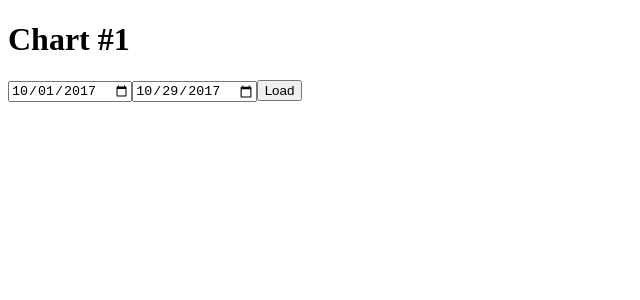
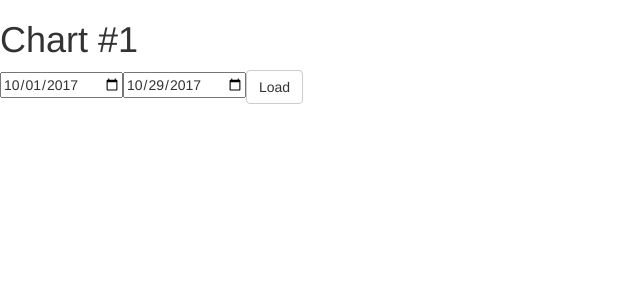
Before and after one commit to rob-earwaker/intensity, a React app: page / in a window 1280 px wide. Shown: the top 300 px of the page, without its empty margins (0-640 px from the left). Built offline with nearby package versions, Linux system fonts and the light colour scheme.

Commit message:
Use react-bootstrap button

```diff
--- a/package.json
+++ b/package.json
@@ -12,6 +12,7 @@
   "dependencies": {
     "d3": "^5.0.0",
     "react": "^16.3.1",
+    "react-bootstrap": "^0.32.1",
     "react-dom": "^16.3.1"
   },
   "devDependencies": {
--- a/src/index.html
+++ b/src/index.html
@@ -1,9 +1,14 @@
 <!DOCTYPE html>
 <html>
+
 <head>
+    <link rel="stylesheet" href="https://maxcdn.bootstrapcdn.com/bootstrap/3.3.7/css/bootstrap.min.css" integrity="sha384-BVYiiSIFeK1dGmJRAkycuHAHRg32OmUcww7on3RYdg4Va+PmSTsz/K68vbdEjh4u"
+      crossorigin="anonymous">
   <title>UK CO2 Intensity</title>
 </head>
+
 <body>
   <div id="root"></div>
 </body>
+
 </html>
--- a/src/index.jsx
+++ b/src/index.jsx
@@ -1,6 +1,7 @@
 import * as d3 from 'd3';
 import React from 'react';
 import ReactDOM from 'react-dom';
+import { Button } from 'react-bootstrap';
 
 class ChartArea extends React.Component {
     render() {
@@ -72,16 +73,6 @@ class ChartArea extends React.Component {
     }
 }
 
-class Button extends React.Component {
-    render() {
-        return (
-            <button type='button' onClick={this.props.onClick}>
-                {this.props.content}
-            </button>
-        )
-    }
-}
-
 class DateInput extends React.Component {
     render() {
         return (
@@ -128,7 +119,7 @@ class Chart extends React.Component {
                 <div>
                     <DateInput value={this.state.dateFrom} onChange={this.onDateFromChange} />
                     <DateInput value={this.state.dateTo} onChange={this.onDateToChange} />
-                    <Button onClick={this.onLoad} content='Load' />
+                    <Button onClick={this.onLoad}>Load</Button>
                 </div>
                 <ChartArea width={960} height={480} data={this.state.data} />
             </React.Fragment>
```
Also changed, not shown: 1 other file (tests, documents, lock files or other folders). Lines whose indentation alone changed are shown as unchanged.
